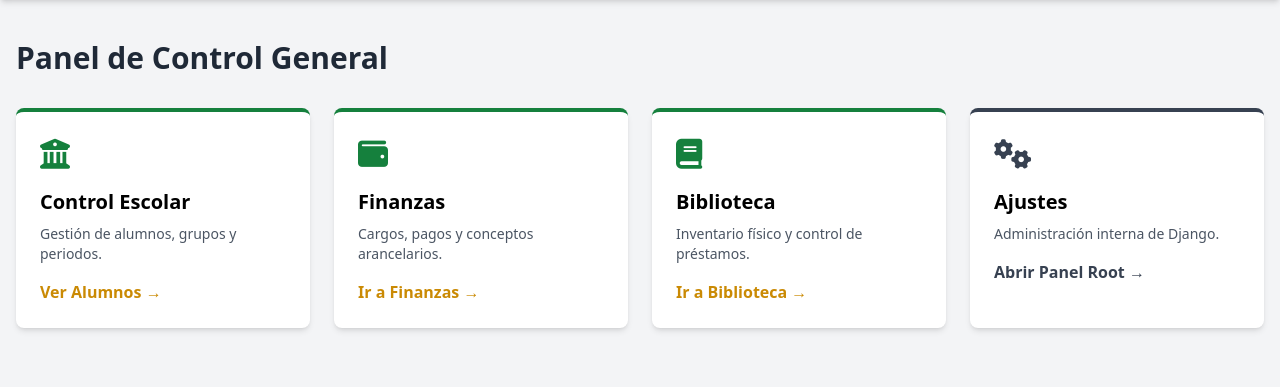
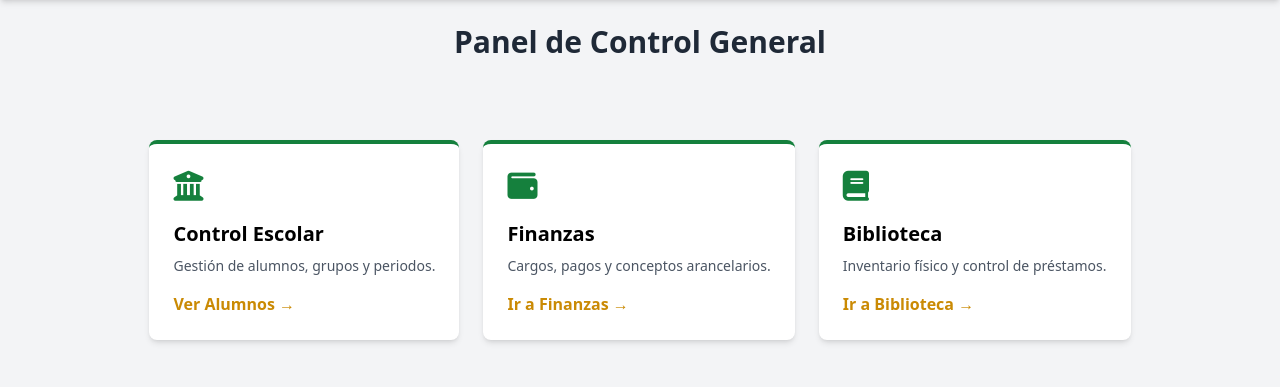
Before and after one commit to Jonathan568/Proyecto_Juannito, a Django app: template Usuarios/templates/Usuarios/panel_admin.html in a window 1280 px wide. Shown: the part 68-455 px from the top of the page. Run offline with Django 5.2, Linux system fonts and the light colour scheme; the template is opened without the code that fills it, so the values that code supplies are empty; some libraries are stand-ins or nearby versions.

Commit message:
modificaciones esteticas

```diff
--- a/Usuarios/templates/Usuarios/panel_admin.html
+++ b/Usuarios/templates/Usuarios/panel_admin.html
@@ -30,10 +30,10 @@
     </nav>
 
 
-    <div class="max-w-7xl mx-auto mt-10 px-4">
+    <div class="flex flex-wrap justify-center gap-6 p-6">
         <h1 class="text-3xl font-bold text-gray-800 mb-8">Panel de Control General</h1>
 
-        <div class="grid grid-cols-1 md:grid-cols-2 lg:grid-cols-4 gap-6">
+        <div class="flex flex-wrap justify-center gap-6 p-6">
 
             <div class="bg-white p-6 rounded-lg shadow-md border-t-4 border-green-700">
                 <i class="fas fa-university text-3xl text-green-700 mb-4"></i>
@@ -59,13 +59,14 @@
                 <a href="#" class="text-yellow-600 font-bold hover:underline">Ir a Biblioteca →</a>
             </div>
 
-
+            {% if user.is_superuser %}
             <div class="bg-white p-6 rounded-lg shadow-md border-t-4 border-gray-700">
                 <i class="fas fa-cogs text-3xl text-gray-700 mb-4"></i>
                 <h2 class="text-xl font-bold mb-2">Ajustes</h2>
                 <p class="text-gray-600 text-sm mb-4">Administración interna de Django.</p>
                 <a href="/admin/" target="_blank" class="text-gray-700 font-bold hover:underline">Abrir Panel Root →</a>
             </div>
+            {% endif %}
         </div>
     </div>
 </body>
--- a/Usuarios/templates/Usuarios/panel_alumno.html
+++ b/Usuarios/templates/Usuarios/panel_alumno.html
@@ -27,10 +27,10 @@
     </nav>
 
 
-    <div class="max-w-5xl mx-auto mt-10 px-4">
+    <div class="text-3xl font-bold text-gray-800 text-center my-8">
         <h1 class="text-3xl font-bold text-gray-800 mb-8">Resumen Académico</h1>
 
-        <div class="grid grid-cols-1 md:grid-cols-3 gap-6">
+        <div class="flex flex-wrap justify-center gap-6 p-6">
 
             <div class="bg-white p-6 rounded-xl shadow-sm border border-gray-200 text-center">
                 <div class="bg-green-100 w-16 h-16 rounded-full flex items-center justify-center mx-auto mb-4">
```
